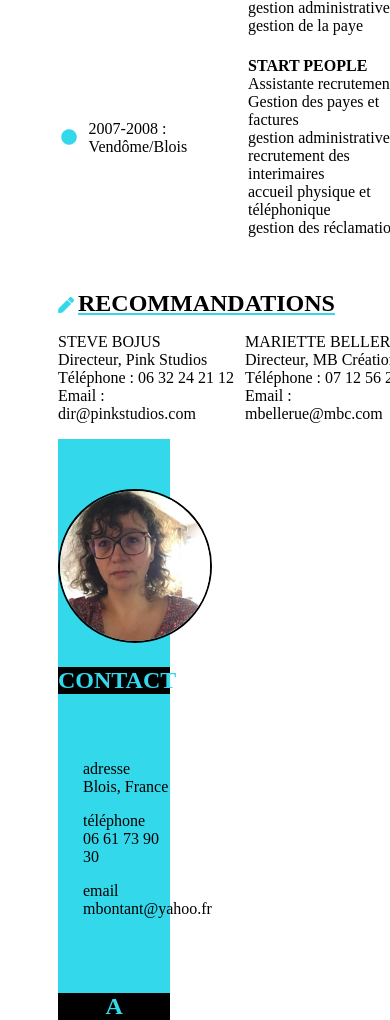
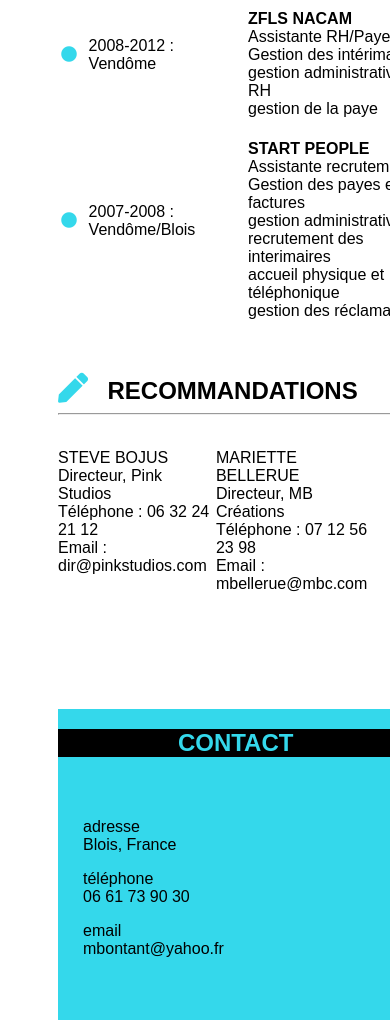
Before and after one commit to mbontant/CV, a plain HTML site: page index.html in a window 390 px wide. Shown: the part 980-2000 px from the top of the page. Drawn offline with Linux system fonts and the light colour scheme; a web font is replaced by a local one.

Commit message:
responsive 1024/corrections

```diff
--- a/index.html
+++ b/index.html
@@ -3,19 +3,18 @@
 	<head>
 		<meta charset="utf-8"/>
 		<title>cv developpeuse</title>
+		<link rel="stylesheet" href="fontawesome-free-5.12.1-web/css/all.css"/>
 		<link rel="stylesheet" href="style.css" />
-		<link rel="stylesheet" href="fontawesome-free-5.12.1-web/css/all.css"/>
-		<link rel="stylesheet" media="screen and (max-width: 1280px)" href="petite_resolution.css" />
 	</head>
 	<body>
 		<div id="blocpage">
 			<div id="conteneurgauche">
 				<div id="photo">
-					<img id="photostyle" src="images/moi_mini.JPG" alt="photo moi">
+					<p><img id="photostyle" src="IMAGES/moi_mini.jpg" alt="photo moi"></p>
 				</div>
 				<section>
-					<h2>CONTACT</h2>
 					<article>
+						<h2>CONTACT</h2>
 						<div id=contact>
 							<p>adresse<br/>Blois, France</p>
 							<p>	téléphone<br/>06 61 73 90 30</p>
@@ -55,10 +54,11 @@
 				<section>
 					<div id="formation">
 					<i class="fas fa-graduation-cap style"></i>   <h2>FORMATION</h2>
+						<hr>
 						<table>
 							<tr>
 								<td class="point"><i class="far fa-dot-circle"></i></td>
-								<td></i>2020<br/>Paris</td>
+								<td>2020<br/>Paris</td>
 								<td class="texte"><strong>OPENCLASSROOM</strong><br/>Développeur Web<br/>Développement de sites marchands <br/>et non marchands Internet HTML CSS, JS </td>
 							</tr>
 
@@ -77,6 +77,7 @@
 				<section>
 					<div id="exp">
 					<i class="fas fa-briefcase style"></i>   <h2>EXPERIENCE PROFESSIONNELLE</h2>
+						<hr>
 						<table>
 							<tr>
 								<td class="point"><i class="far fa-dot-circle"></i></td>
@@ -104,6 +105,7 @@
 				<!--recomm-->
 				<section>
 					<i class="fas fa-pen style"></i>   <h2>RECOMMANDATIONS</h2>
+						<hr>
 						<div id="recommandations">
 							<div class="recommandation1">
 								<p>STEVE BOJUS<br/>Directeur, Pink Studios<br/>Téléphone : 06 32 24 21 12<br/>Email : dir@pinkstudios.com</p>
--- a/petite_resolution.css
+++ b/petite_resolution.css
@@ -17,11 +17,7 @@
     font-style: normal;
 
 }
-#blocpage
-{
-	display: flex;
-	flex-direction: column-reverse;
-}
+
 
 
 /* gestion partie gauche*/
--- a/style.css
+++ b/style.css
@@ -1,7 +1,7 @@
 {
-	github_token : "52e08f33ac81cdfc94c26dbb32d8eff3ecb7da85"
+github_token : "52e08f33ac81cdfc94c26dbb32d8eff3ecb7da85";
 }
-/* écran <1280px*/
+
 
 /* gestion générale*/
 @font-face {
@@ -15,6 +15,10 @@
     font-weight: normal;
     font-style: normal;
 
+}
+body
+{
+	font-family: 'aileronlight', Arial, sans_serif;
 }
 table
 {
@@ -58,6 +62,15 @@ table
 }
 
 /* gestion partie droite*/
+#colonnedroite
+{
+	width: 57%;
+}
+.style
+{
+	font-size: 30px;
+	padding-right: 15px;
+}
 i
 {
 	color: #34d8eb;
@@ -65,7 +78,6 @@ i
 
 #colonnedroite h2
 {
-	text-decoration: underline #34d8eb;
 	display : inline;
 
 }
@@ -110,8 +122,6 @@ i
 {
 	color: black;
 	font-size: 40px;
-	display: flex;
-    justify-content: space-between;
     margin-left: 20px;
     margin-right: 20px;
     margin-bottom: 20px;
@@ -147,4 +157,39 @@ span
 {
 	display: flex;
 	justify-content: space-between;
+	margin-right: 15%;
+	margin-top: 5%;
 }
+
+/* =============================================== RESPONSIVE =============================================*/
+@media screen and (max-width: 1024px)
+{
+#blocpage
+{
+	display: flex;
+	flex-direction: column-reverse;
+}
+#conteneurgauche
+{
+	width: 95%;
+}
+#photo
+{
+	display: none;
+}
+#propos
+{
+	padding-bottom: 100px;
+}
+#recommandations
+{
+	display: flex;
+	justify-content: space-between;
+	margin-top: 5%;
+}
+#colonnedroite
+{
+	width: 100%;
+	padding-bottom: 100px;
+}
+}
```
